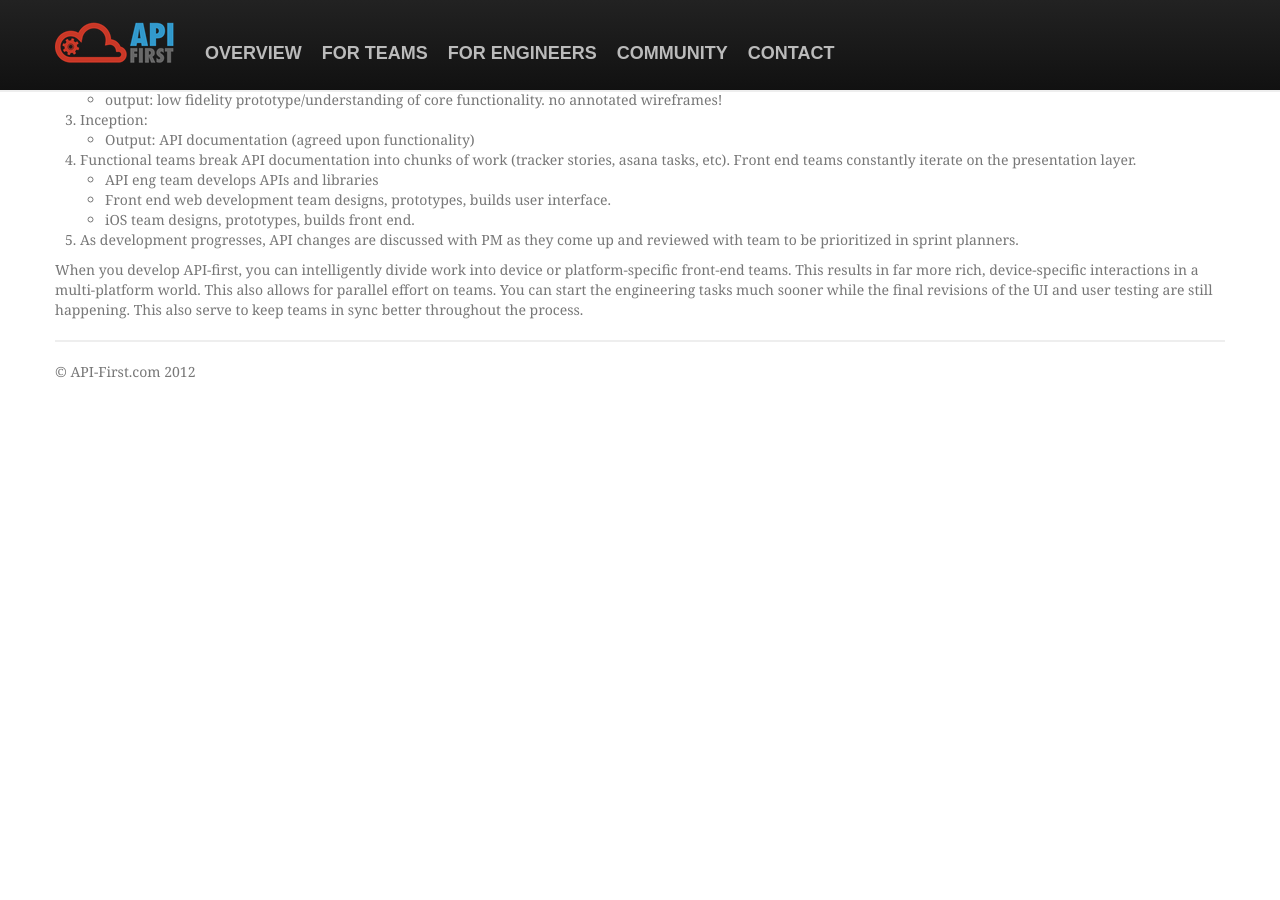
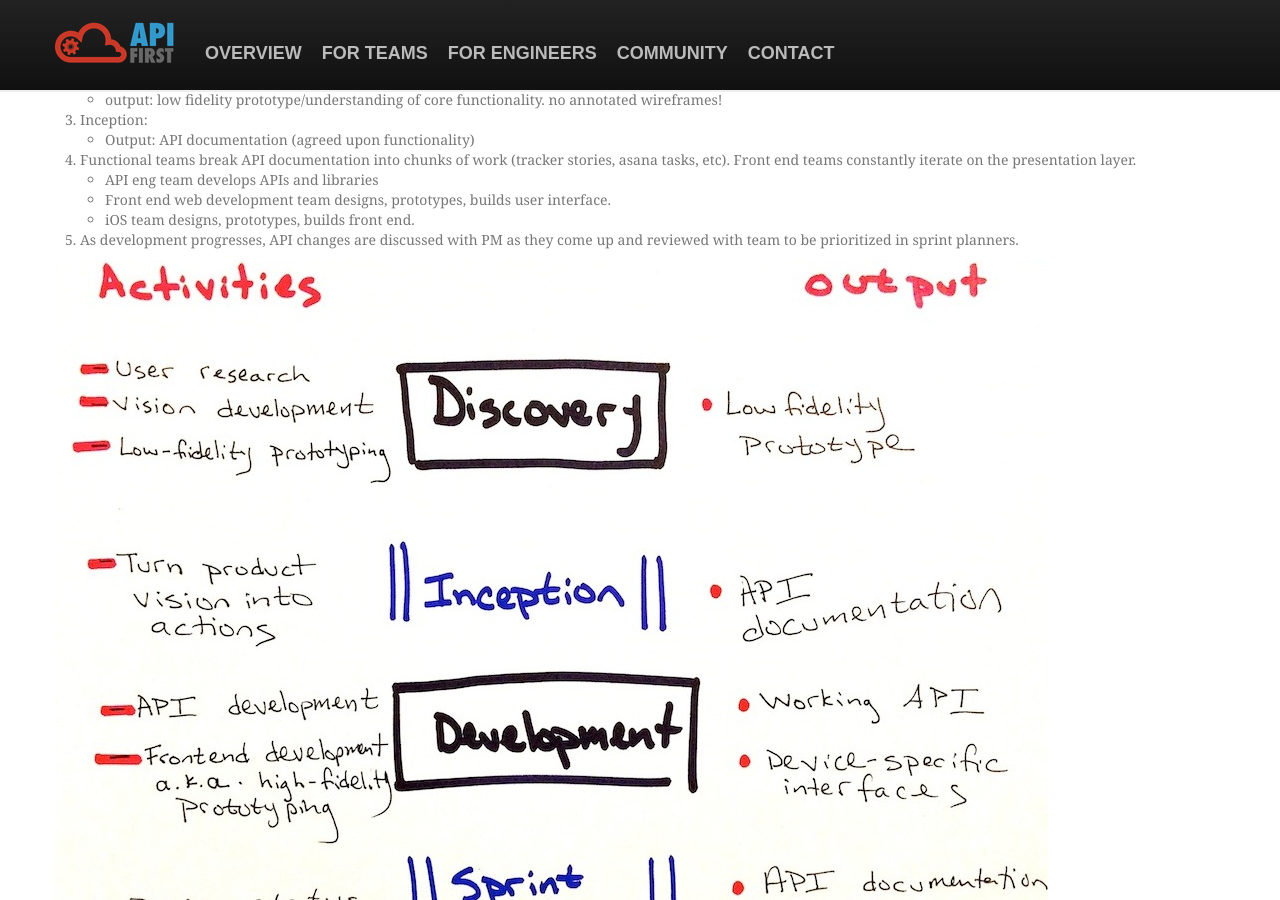
Before and after one commit to evantahler/api-first, a Jekyll site: the page built from pages/teams.md, in a window 1280 px wide and 900 px high, scrolled down 343 px. Built offline with Jekyll 4.4.1, drawn with Linux system fonts in a browser that asks for light colours; some web fonts are replaced; Markdown is read by kramdown in place of the engine named in the settings; before the commit the page ends 900 px from its top, so only the background shows below that.

Commit message:
team images

```diff
--- a/pages/teams.md
+++ b/pages/teams.md
@@ -22,4 +22,8 @@
     * iOS team designs, prototypes, builds front end.
 5. As development progresses, API changes are discussed with PM as they come up and reviewed with team to be prioritized in sprint planners.
 
+![Teams 1](/images/teams-1.jpg)
+
 When you develop API-first, you can intelligently divide work into device or platform-specific front-end teams. This results in far more rich, device-specific interactions in a multi-platform world.  This also allows for parallel effort on teams.  You can start the engineering tasks much sooner while the final revisions of the UI and user testing are still happening.  This also serve to keep teams in sync better throughout the process.
+
+![Teams 2](/images/teams-2.jpg)
```
Also changed, not shown: images/teams-1.jpg (added), images/teams-2.jpg (added).
